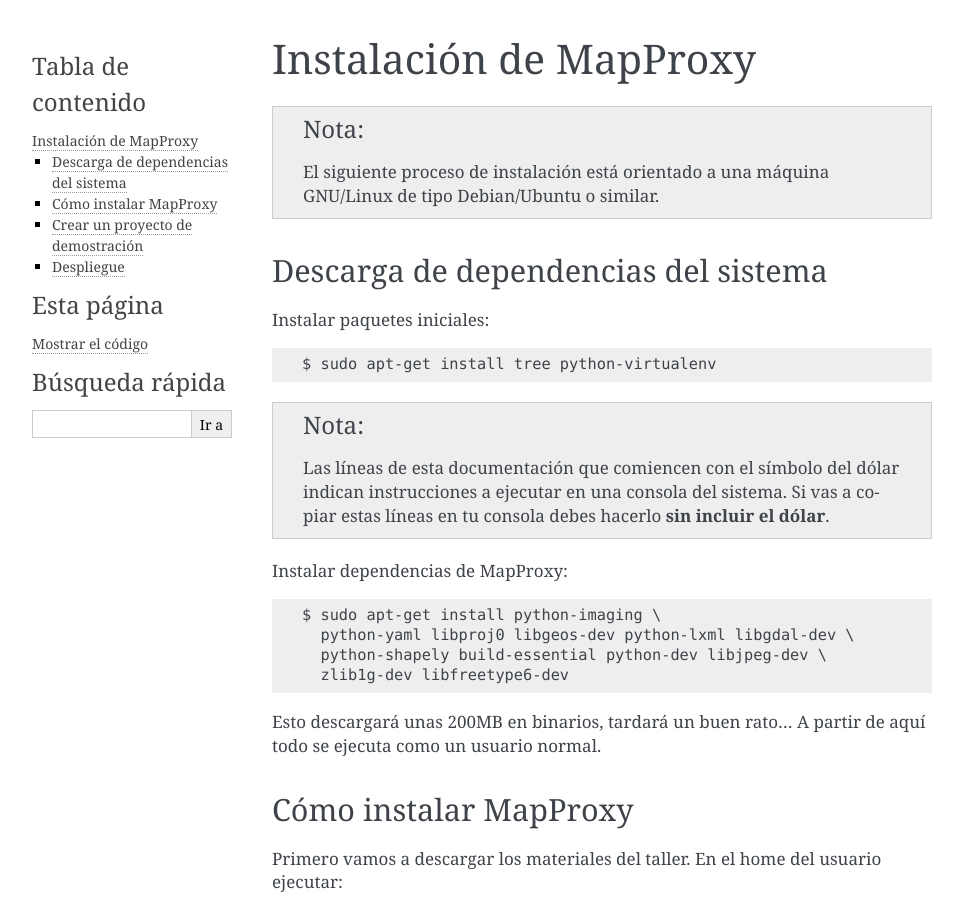
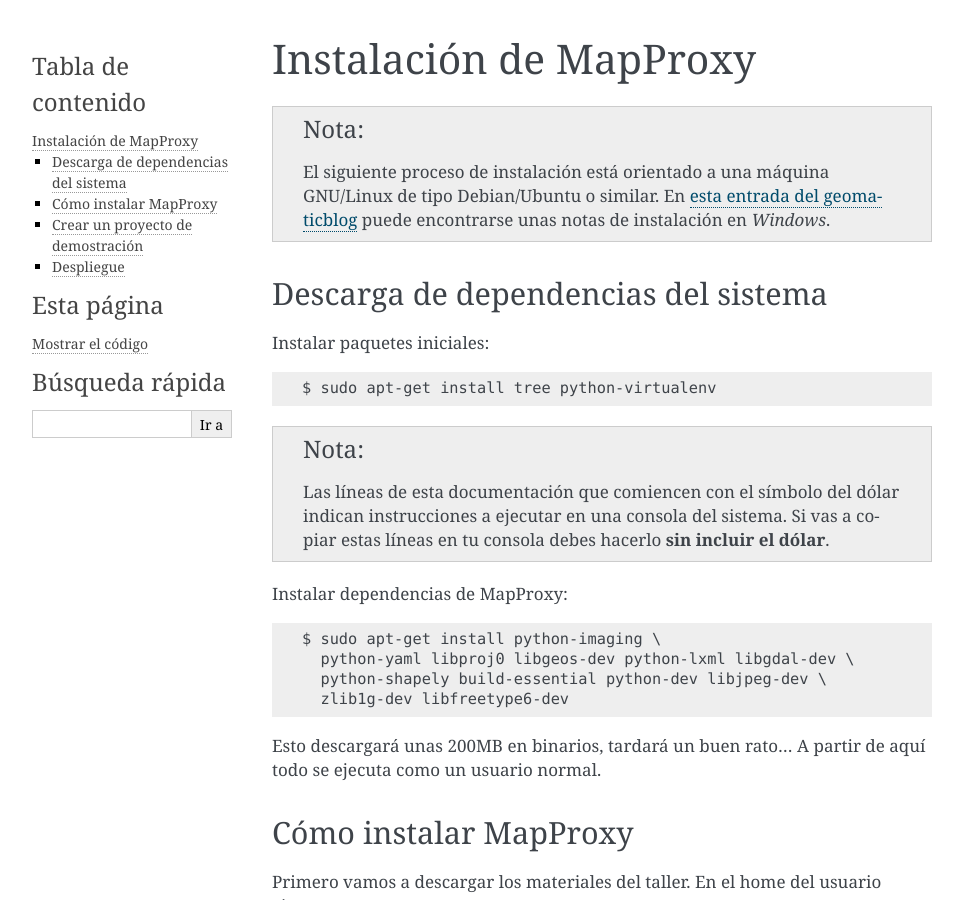
Before and after one commit to geoinquietosvlc/mapproxy-workshop, a Sphinx documentation site: the page built from doc/source/instalacion-configuracion.rst, in a window 1280 px wide and 900 px high. Shown: the whole window, without its empty margins (148-1111 px from the left). Built offline with Sphinx 7.4.7, drawn with Linux system fonts in a browser that asks for light colours.

Commit message:
pequeños cambios fara el foss4g, aún queda por revisar

```diff
--- a/doc/source/instalacion-configuracion.rst
+++ b/doc/source/instalacion-configuracion.rst
@@ -1,7 +1,7 @@
 Instalación de MapProxy
 =================================================
 
-.. note:: El siguiente proceso de instalación está orientado a una máquina GNU/Linux de tipo Debian/Ubuntu o similar.
+.. note:: El siguiente proceso de instalación está orientado a una máquina GNU/Linux de tipo Debian/Ubuntu o similar. En `esta entrada del geomaticblog <http://geomaticblog.net/2012/10/10/instalando-mapproxy-en-windows-paso-a-paso/>`_ puede encontrarse unas notas de instalación en *Windows*.
 
 Descarga de dependencias del sistema
 ---------------------------------------------------
```
Also changed, not shown: doc/source/presentacion.rst (+3 -4 lines).
